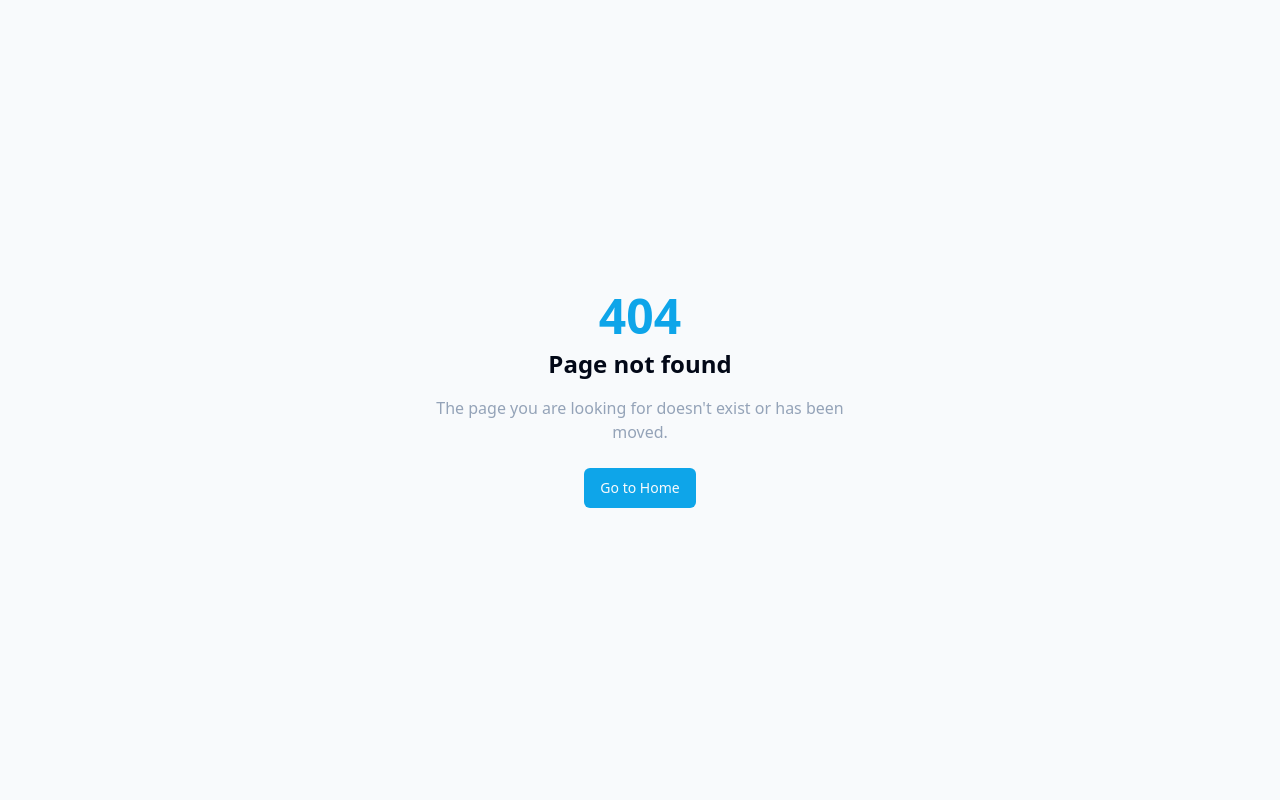
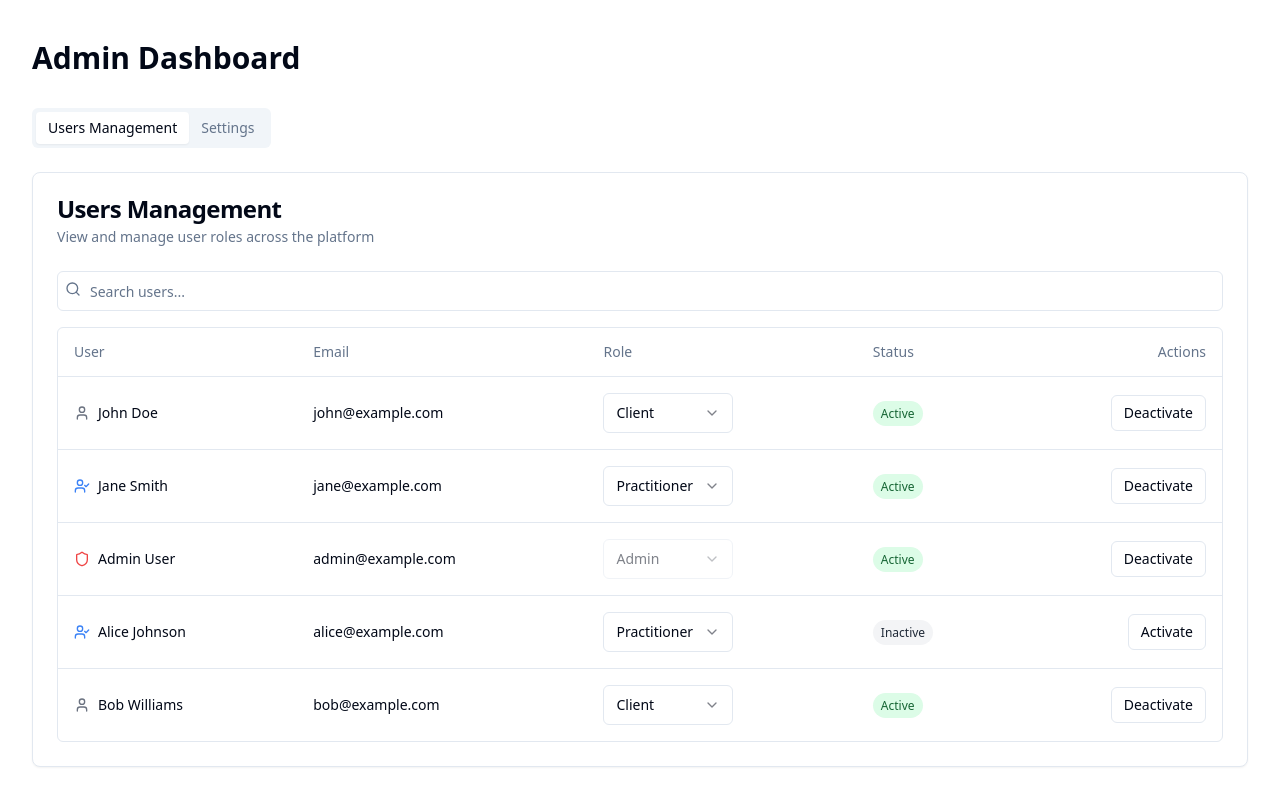
Before and after one commit to Yadlapure/visit-scribe-mobile, a React (Vite) app: page /admin in a window 1280 px wide. Before the commit this address had no page. Built offline with nearby package versions, Linux system fonts and the light colour scheme.

Commit message:
feat: Create admin component
Implement an admin component to display and manage users,
allowing role changes for clients and practitioners.

```diff
--- a/src/App.tsx
+++ b/src/App.tsx
@@ -9,6 +9,7 @@ import PatientDetail from "./pages/PatientDetail";
 import VisitDetail from "./pages/VisitDetail";
 import Profile from "./pages/Profile";
 import NotFound from "./pages/NotFound";
+import AdminDashboard from "./pages/AdminDashboard";
 
 const App = () => {
   // Initialize QueryClient inside the component
@@ -25,6 +26,7 @@ const App = () => {
             <Route path="/patients/:id" element={<PatientDetail />} />
             <Route path="/visit/:id" element={<VisitDetail />} />
             <Route path="/profile" element={<Profile />} />
+            <Route path="/admin" element={<AdminDashboard />} />
             <Route path="*" element={<NotFound />} />
           </Routes>
         </BrowserRouter>
--- /dev/null
+++ b/src/components/AdminLink.tsx
@@ -0,0 +1,24 @@
+
+import React from 'react';
+import { Link } from 'react-router-dom';
+import { Button } from '@/components/ui/button';
+import { Shield } from 'lucide-react';
+
+interface AdminLinkProps {
+  className?: string;
+}
+
+const AdminLink: React.FC<AdminLinkProps> = ({ className }) => {
+  // In a real app, you would check if the current user has admin permissions
+  // For now, we'll just display the link
+  return (
+    <Button asChild variant="ghost" className={className}>
+      <Link to="/admin" className="flex items-center gap-2">
+        <Shield className="h-4 w-4" />
+        <span>Admin</span>
+      </Link>
+    </Button>
+  );
+};
+
+export default AdminLink;
--- /dev/null
+++ b/src/components/UsersTable.tsx
@@ -0,0 +1,207 @@
+
+import React, { useState } from 'react';
+import {
+  Table,
+  TableBody,
+  TableCell,
+  TableHead,
+  TableHeader,
+  TableRow,
+} from "@/components/ui/table";
+import { Button } from '@/components/ui/button';
+import {
+  Select,
+  SelectContent,
+  SelectItem,
+  SelectTrigger,
+  SelectValue
+} from '@/components/ui/select';
+import { Input } from '@/components/ui/input';
+import { Search, UserCheck, User, Shield } from 'lucide-react';
+import { useToast } from '@/hooks/use-toast';
+
+// Example user type - modify this to match your backend model
+interface UserData {
+  id: string;
+  name: string;
+  email: string;
+  role: 'client' | 'practitioner' | 'admin';
+  status: 'active' | 'inactive';
+}
+
+export const UsersTable = () => {
+  const { toast } = useToast();
+  const [searchTerm, setSearchTerm] = useState('');
+  const [loading, setLoading] = useState(false);
+
+  // This would normally come from your API
+  const [users, setUsers] = useState<UserData[]>([
+    { id: '1', name: 'John Doe', email: 'john@example.com', role: 'client', status: 'active' },
+    { id: '2', name: 'Jane Smith', email: 'jane@example.com', role: 'practitioner', status: 'active' },
+    { id: '3', name: 'Admin User', email: 'admin@example.com', role: 'admin', status: 'active' },
+    { id: '4', name: 'Alice Johnson', email: 'alice@example.com', role: 'practitioner', status: 'inactive' },
+    { id: '5', name: 'Bob Williams', email: 'bob@example.com', role: 'client', status: 'active' },
+  ]);
+
+  const handleRoleChange = async (userId: string, newRole: 'client' | 'practitioner' | 'admin') => {
+    try {
+      setLoading(true);
+      // This is where you would make a call to your backend API
+      // Example: await api.updateUserRole(userId, newRole)
+
+      // For now, we'll update the local state to simulate the change
+      setUsers(users.map(user =>
+        user.id === userId ? { ...user, role: newRole } : user
+      ));
+
+      toast({
+        title: "Role updated",
+        description: "User role has been updated successfully."
+      });
+    } catch (error) {
+      toast({
+        title: "Error",
+        description: "Could not update user role",
+        variant: "destructive"
+      });
+    } finally {
+      setLoading(false);
+    }
+  };
+
+  const handleStatusToggle = async (userId: string, newStatus: 'active' | 'inactive') => {
+    try {
+      setLoading(true);
+      // This is where you would make a call to your backend API
+      // Example: await api.updateUserStatus(userId, newStatus)
+
+      // For now, we'll update the local state to simulate the change
+      setUsers(users.map(user =>
+        user.id === userId ? { ...user, status: newStatus } : user
+      ));
+
+      toast({
+        title: "Status updated",
+        description: `User is now ${newStatus}.`
+      });
+    } catch (error) {
+      toast({
+        title: "Error",
+        description: "Could not update user status",
+        variant: "destructive"
+      });
+    } finally {
+      setLoading(false);
+    }
+  };
+
+  const filteredUsers = users.filter(user =>
+    user.name.toLowerCase().includes(searchTerm.toLowerCase()) ||
+    user.email.toLowerCase().includes(searchTerm.toLowerCase())
+  );
+
+  const getRoleIcon = (role: string) => {
+    switch (role) {
+      case 'admin':
+        return <Shield className="h-4 w-4 text-red-500" />;
+      case 'practitioner':
+        return <UserCheck className="h-4 w-4 text-blue-500" />;
+      default:
+        return <User className="h-4 w-4 text-gray-500" />;
+    }
+  };
+
+  return (
+    <div className="space-y-4">
+      <div className="relative">
+        <Search className="absolute left-2 top-2.5 h-4 w-4 text-muted-foreground" />
+        <Input
+          placeholder="Search users..."
+          className="pl-8"
+          value={searchTerm}
+          onChange={(e) => setSearchTerm(e.target.value)}
+        />
+      </div>
+
+      <div className="rounded-md border">
+        <Table>
+          <TableHeader>
+            <TableRow>
+              <TableHead>User</TableHead>
+              <TableHead>Email</TableHead>
+              <TableHead>Role</TableHead>
+              <TableHead>Status</TableHead>
+              <TableHead className="text-right">Actions</TableHead>
+            </TableRow>
+          </TableHeader>
+          <TableBody>
+            {filteredUsers.length === 0 ? (
+              <TableRow>
+                <TableCell colSpan={5} className="text-center py-8 text-muted-foreground">
+                  No users found
+                </TableCell>
+              </TableRow>
+            ) : (
+              filteredUsers.map((user) => (
+                <TableRow key={user.id}>
+                  <TableCell>
+                    <div className="flex items-center gap-2">
+                      {getRoleIcon(user.role)}
+                      <span>{user.name}</span>
+                    </div>
+                  </TableCell>
+                  <TableCell>{user.email}</TableCell>
+                  <TableCell>
+                    <Select
+                      defaultValue={user.role}
+                      onValueChange={(value) =>
+                        handleRoleChange(
+                          user.id,
+                          value as 'client' | 'practitioner' | 'admin'
+                        )
+                      }
+                      disabled={loading || user.role === 'admin'}
+                    >
+                      <SelectTrigger className="w-[130px]">
+                        <SelectValue placeholder="Select role" />
+                      </SelectTrigger>
+                      <SelectContent>
+                        <SelectItem value="client">Client</SelectItem>
+                        <SelectItem value="practitioner">Practitioner</SelectItem>
+                        <SelectItem value="admin">Admin</SelectItem>
+                      </SelectContent>
+                    </Select>
+                  </TableCell>
+                  <TableCell>
+                    <span className={`px-2 py-1 rounded-full text-xs ${
+                      user.status === 'active'
+                        ? 'bg-green-100 text-green-800'
+                        : 'bg-gray-100 text-gray-800'
+                    }`}>
+                      {user.status === 'active' ? 'Active' : 'Inactive'}
+                    </span>
+                  </TableCell>
+                  <TableCell className="text-right">
+                    <Button
+                      variant="outline"
+                      size="sm"
+                      onClick={() =>
+                        handleStatusToggle(
+                          user.id,
+                          user.status === 'active' ? 'inactive' : 'active'
+                        )
+                      }
+                      disabled={loading}
+                    >
+                      {user.status === 'active' ? 'Deactivate' : 'Activate'}
+                    </Button>
+                  </TableCell>
+                </TableRow>
+              ))
+            )}
+          </TableBody>
+        </Table>
+      </div>
+    </div>
+  );
+};
--- /dev/null
+++ b/src/pages/AdminDashboard.tsx
@@ -0,0 +1,60 @@
+
+import React, { useState } from 'react';
+import {
+  Card,
+  CardContent,
+  CardDescription,
+  CardHeader,
+  CardTitle
+} from "@/components/ui/card";
+import { Tabs, TabsContent, TabsList, TabsTrigger } from "@/components/ui/tabs";
+import { UsersTable } from '@/components/UsersTable';
+import { useToast } from '@/hooks/use-toast';
+
+const AdminDashboard = () => {
+  const { toast } = useToast();
+
+  // This would normally come from your API
+  const [loading, setLoading] = useState(false);
+
+  return (
+    <div className="container py-10 max-w-7xl mx-auto">
+      <h1 className="text-3xl font-bold mb-8">Admin Dashboard</h1>
+
+      <Tabs defaultValue="users" className="w-full">
+        <TabsList className="mb-4">
+          <TabsTrigger value="users">Users Management</TabsTrigger>
+          <TabsTrigger value="settings">Settings</TabsTrigger>
+        </TabsList>
+
+        <TabsContent value="users">
+          <Card>
+            <CardHeader>
+              <CardTitle>Users Management</CardTitle>
+              <CardDescription>View and manage user roles across the platform</CardDescription>
+            </CardHeader>
+
+            <CardContent>
+              <UsersTable />
+            </CardContent>
+          </Card>
+        </TabsContent>
+
+        <TabsContent value="settings">
+          <Card>
+            <CardHeader>
+              <CardTitle>Admin Settings</CardTitle>
+              <CardDescription>Configure system-wide settings</CardDescription>
+            </CardHeader>
+
+            <CardContent>
+              <p>Settings panel content will go here.</p>
+            </CardContent>
+          </Card>
+        </TabsContent>
+      </Tabs>
+    </div>
+  );
+};
+
+export default AdminDashboard;
--- a/src/types/index.ts
+++ b/src/types/index.ts
@@ -1,3 +1,4 @@
+
 
 export interface LatLng {
   latitude: number;
@@ -42,5 +43,7 @@ export interface Visit {
 export interface User {
   id: string;
   name: string;
-  role: 'practitioner';
+  role: 'client' | 'practitioner' | 'admin';
+  email?: string;
+  status?: 'active' | 'inactive';
 }
```
